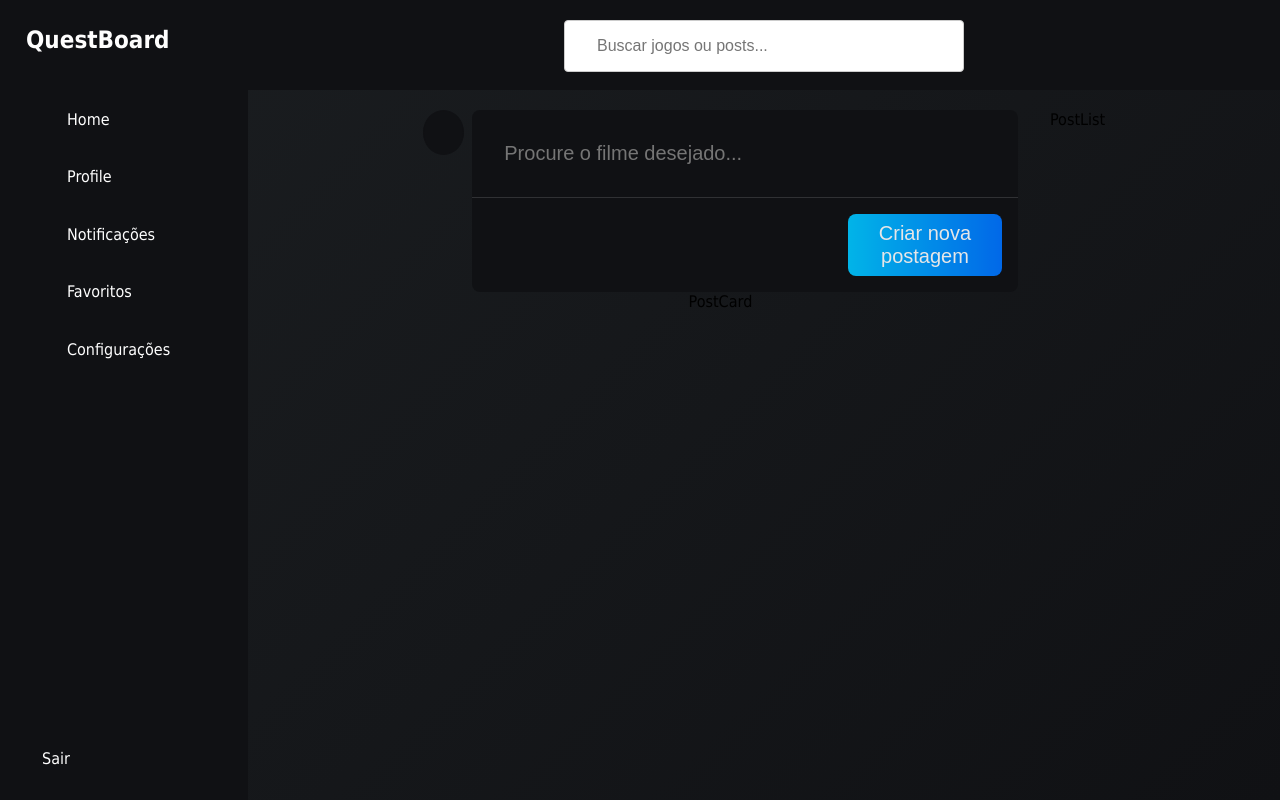
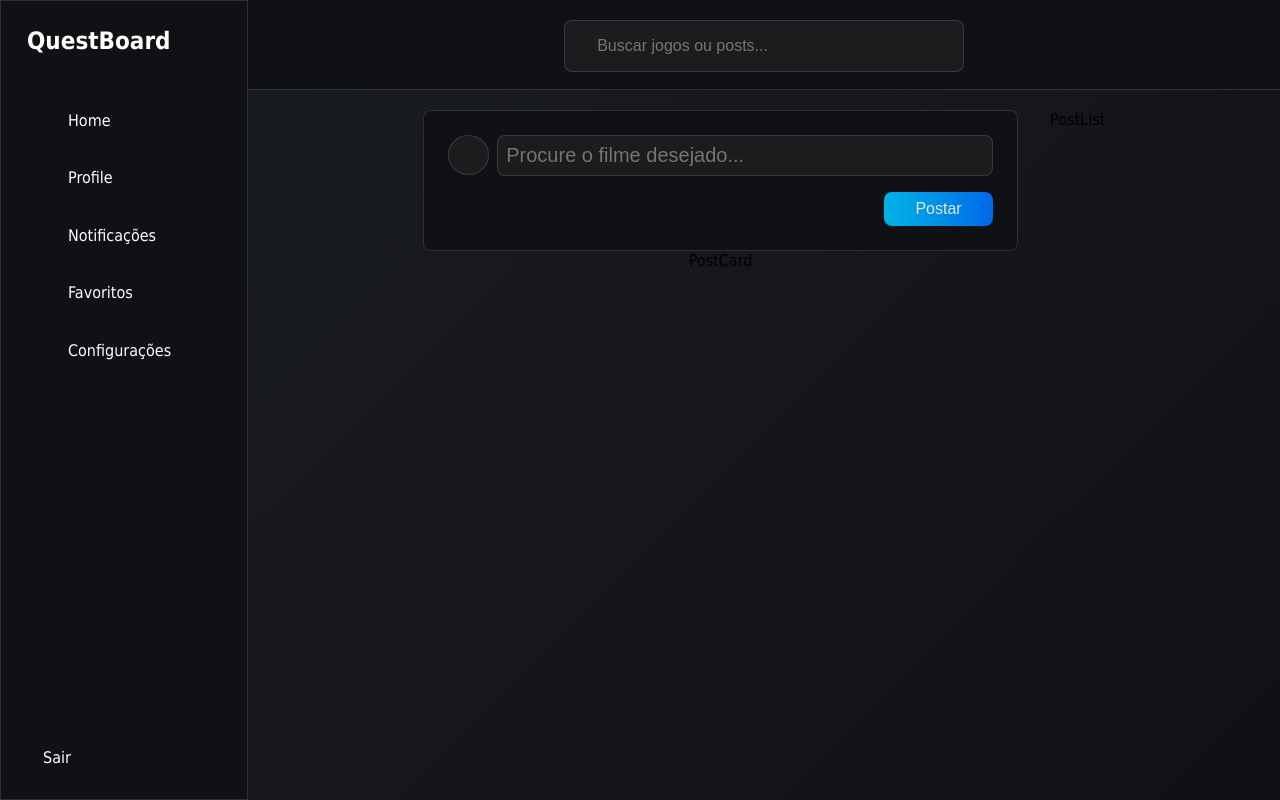
Before and after one commit to capela-joao/project-questboard, a React (Vite) app: page / in a window 1280 px wide. Built offline with nearby package versions, Linux system fonts and the light colour scheme; the HTML template or start-up script is replaced by a standard one.

Commit message:
Melhorias no css do dashboard

```diff
--- a/src/components/Menu/Menu.module.css
+++ b/src/components/Menu/Menu.module.css
@@ -7,6 +7,7 @@
     font-style: normal;
     font-weight: 400;
     padding: 1rem;
+    border: 1px solid #cccccc2c;
 }
 
 .menu_content{
--- a/src/components/Navbar/Navbar.module.css
+++ b/src/components/Navbar/Navbar.module.css
@@ -13,6 +13,7 @@
     padding: 20px;
     width: 100%;
     height: 90px;
+    border-bottom: 1px solid #cccccc2c;
 }
 
 .header_content{
@@ -34,8 +35,9 @@
 .search_container input {
   width: 100%;
   padding: 1rem 2rem; /* Espaço para o botão à direita */
-  border-radius: 4px;
-  border: 1px solid #ccc;
+  border-radius: 8px;
+  background-color: #5253552f;
+  border: 1px solid #cccccc2c;
   outline: none;
   font-size: 16px;
 }
--- a/src/components/NewPost/NewPost.module.css
+++ b/src/components/NewPost/NewPost.module.css
@@ -3,7 +3,8 @@
     width: 100%;
     border-radius: 8px;
     color: #fefefe;
-    gap: 0.5rem;
+    background-color: #101114;
+    border: 1px solid #cccccc2c;
 }
 
 .newpost_content{
@@ -12,15 +13,23 @@
     justify-content: center;
     align-items: center;
     width: 100%;
+    padding: 1rem;
+}
+
+.newpost_data{
+    display: flex;
+    width: 100%;
+    gap: 0.5rem;
+    padding: 0.5rem;
 }
 
 .newpost_content input{
     width: 100%;
-    border-radius: 8px 8px 0 0;
-    padding: 2rem;
-    background-color: #101114;
+    border-radius: 8px;
+    padding: 0.5rem;
     border: none;
-    border-bottom: 1px solid #cccccc2c;
+    background-color: #5253552f;
+    border: 1px solid #cccccc2c;
     font-size: 20px;
     outline: none;
     color: #fefefe;
@@ -29,9 +38,9 @@
 .profile{
     display: flex;
     width: 45px;
-    height: 45px;
-    background-color: #101114;
-    border: solid 1px #101114;
+    height: 40px;
+    background-color: #5253552f;
+    border: 1px solid #cccccc2c;
     align-items: center;
     justify-content: center;
     border-radius: 100%;
@@ -44,8 +53,8 @@
     justify-content: right;
     width: 100%;
     background-color: #101114;
-    padding: 1rem;
     border-radius: 0 0 8px 8px;
+    padding: 0.5rem;
 }
 
 .newpost_buttons select{
@@ -60,13 +69,13 @@
 
 .newpost_buttons button{
     padding: 0.5rem;
-    width: 30%;
+    width: 20%;
     border: none;
     border-radius: 8px;
     background: linear-gradient(to right, #00c6ff, #0072ff);
     color: #fefefe;
     cursor: pointer;
-    font-size: 20px;
+    font-size: 16px;
     opacity: 90%;
 }
 
--- a/src/components/NewPost/NewPost.tsx
+++ b/src/components/NewPost/NewPost.tsx
@@ -3,17 +3,19 @@ import styles from './NewPost.module.css'
 const NewPost = () => {
   return (
     <div className={styles.newpost_container}>
+        <div className={styles.newpost_content}>
+            <div className={styles.newpost_data}>
                 <div className={styles.profile}>
                     <span>
                         <i className="fa-solid fa-user" />
                     </span>
                 </div>
-        <div className={styles.newpost_content}>
                 <form>
                     <input type="text" placeholder="Procure o filme desejado..."/>
                 </form>
+            </div>
             <div className={styles.newpost_buttons}>
-                <button type="submit">Criar nova postagem</button>
+                <button type="submit">Postar</button>
             </div>
         </div>
     </div>
```
Lines whose indentation alone changed are shown as unchanged.
